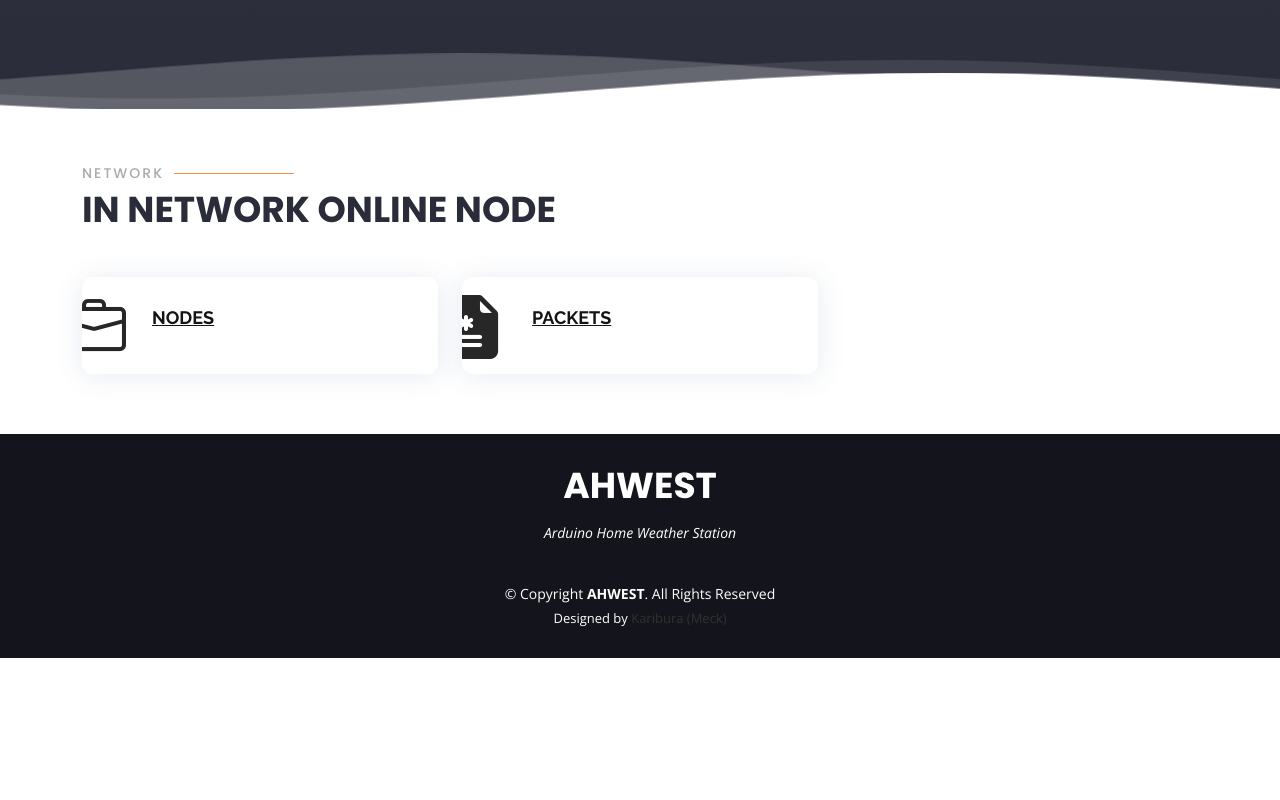
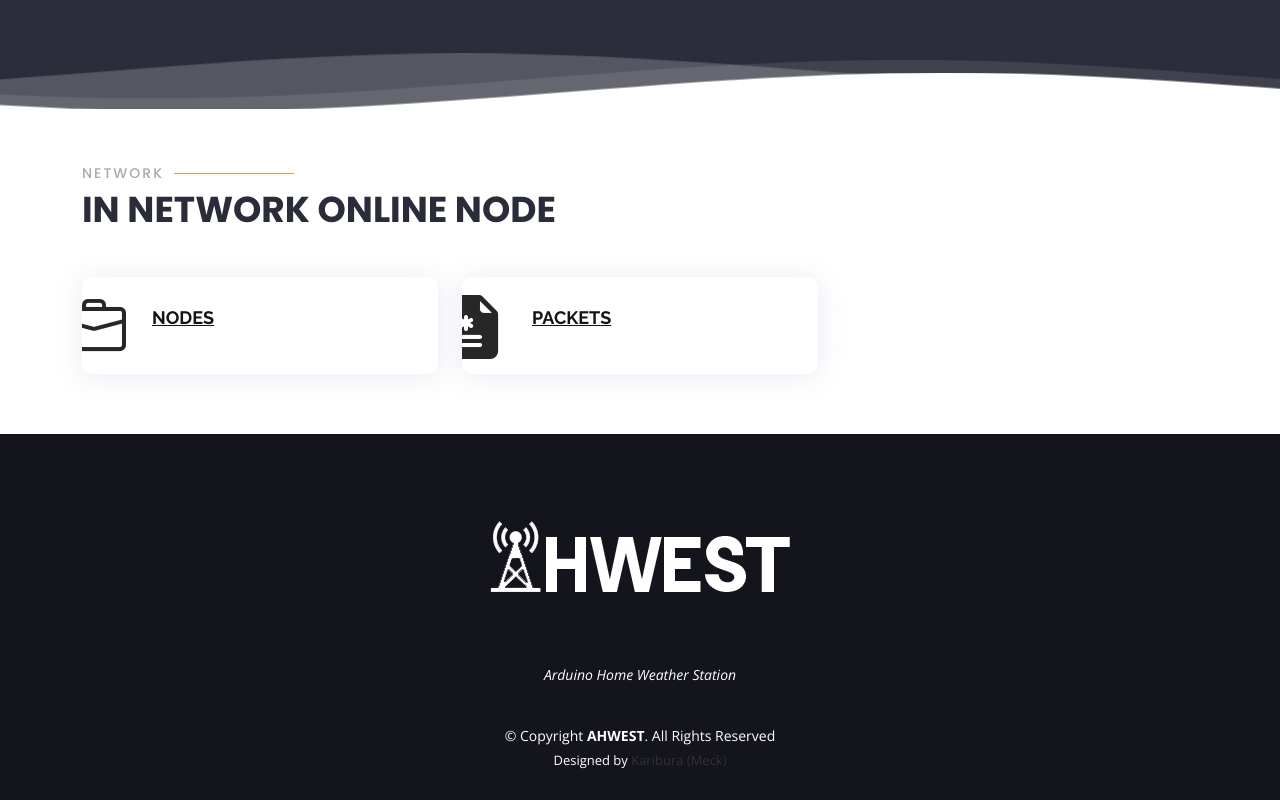
Before and after one commit to Karibura-Cyber/AHWEST-WEBSITE, a plain HTML site: page index.html in a window 1280 px wide. Shown: the part 511-1311 px from the top of the page. Before the commit the page ends 1169 px from the top, so only its background shows below. Drawn offline with nearby package versions, Linux system fonts and the light colour scheme; no server answers.

Commit message:
Update index.html

```diff
--- a/index.html
+++ b/index.html
@@ -110,7 +110,8 @@
   </main>
   <footer id="footer">
     <div class="container">
-      <h3>AHWEST</h3>
+      <!--<h3>AHWEST</h3>-->
+      <img src="assets/img/ahwesticon.png">
       <p>Arduino Home Weather Station</p>
       <div class="copyright">
         &copy; Copyright <strong><span>AHWEST</span></strong>. All Rights Reserved
```
